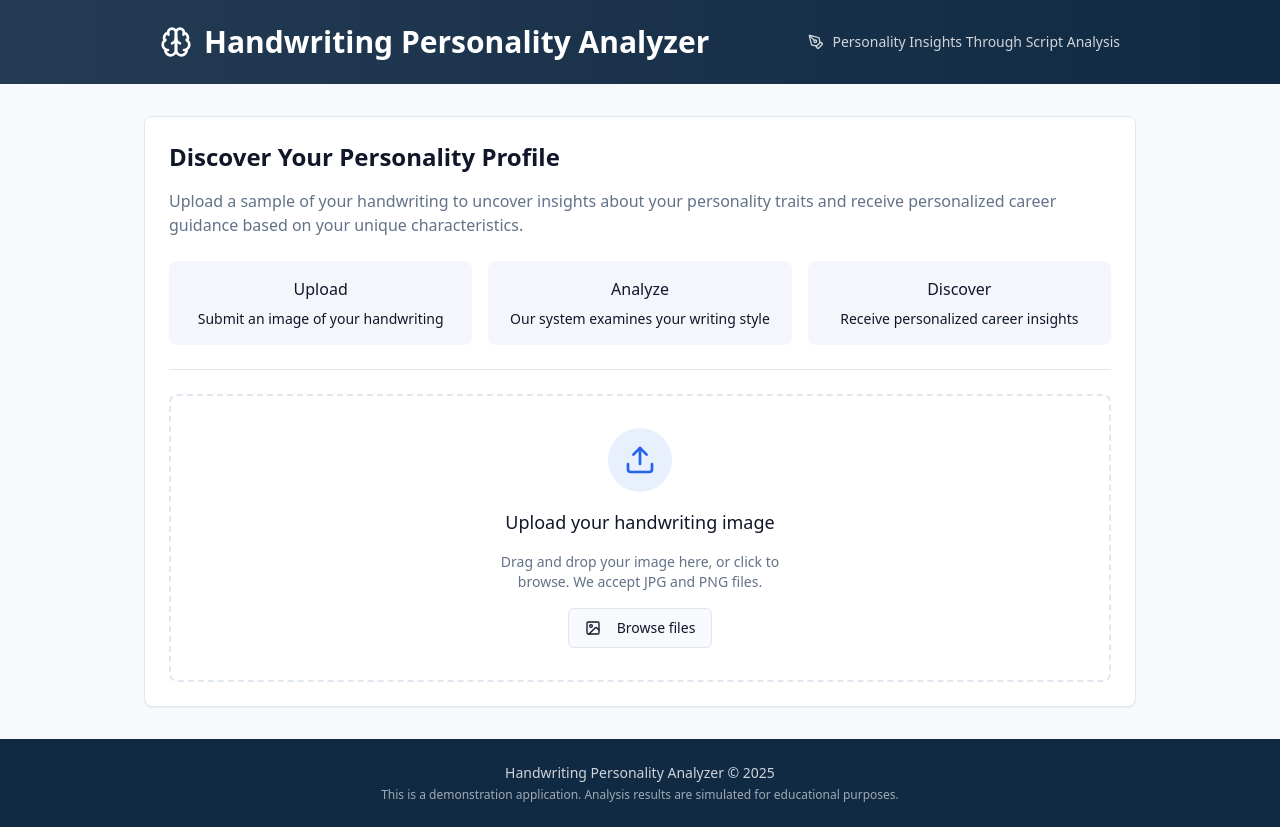
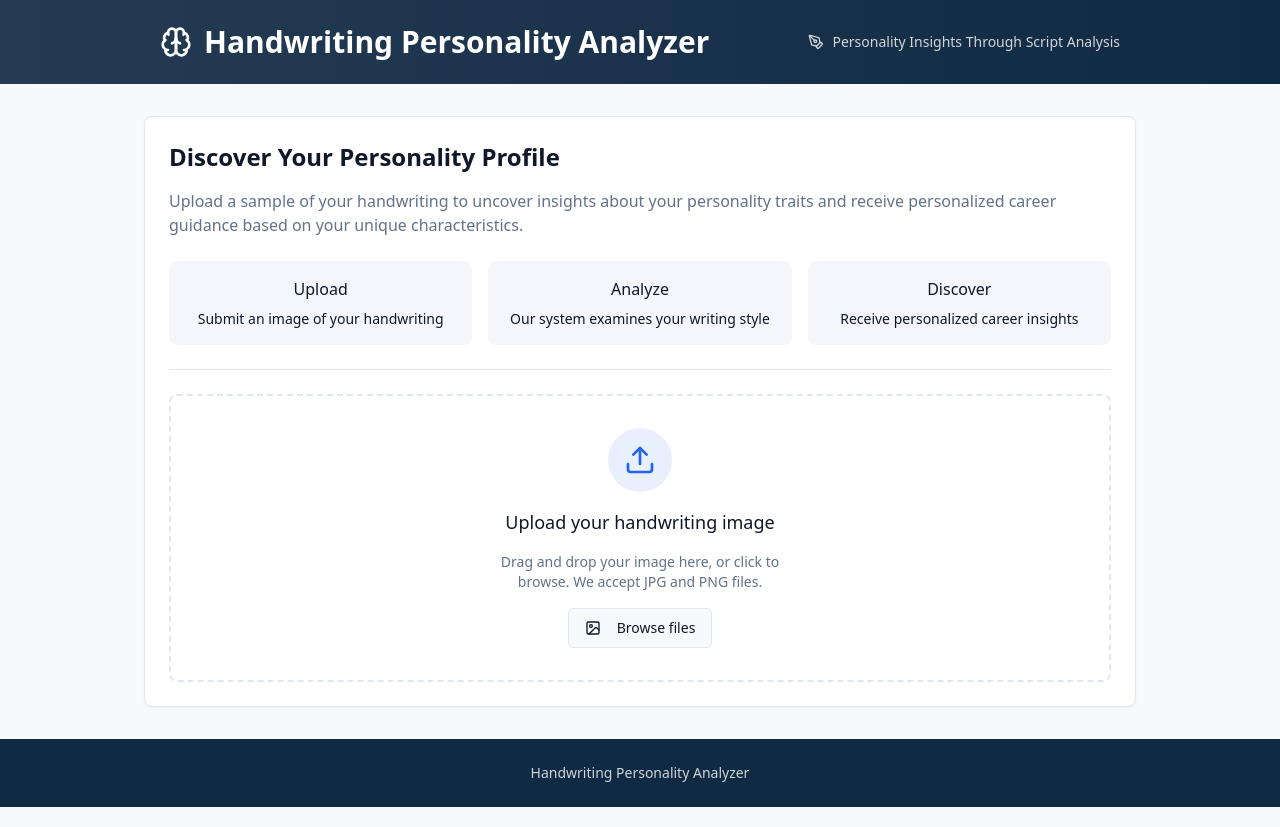
Before and after one commit to aparnah30/persona-script-navigator, a React (Vite) app: page / in a window 1280 px wide. Built offline with nearby package versions, Linux system fonts and the light colour scheme.

Commit message:
Refactor and remove demo features
- Integrate existing components.
- Remove copyright and demo text.
- Remove simulated results.

```diff
--- a/src/pages/Index.tsx
+++ b/src/pages/Index.tsx
@@ -21,7 +21,7 @@ const Index = () => {
       setHandwritingTraits(null);
       setCareerAnalysis(null);
 
-      // Analyze handwriting (simulated in this demo)
+      // Analyze handwriting
       const result = await analyzeHandwriting(file);
       setPersonalityTrait(result.personalityTrait);
       setHandwritingTraits(result.handwritingTraits);
@@ -105,10 +105,7 @@ const Index = () => {
       {/* Footer */}
       <footer className="bg-navy-900 text-white/80 py-6 px-4">
         <div className="container max-w-5xl mx-auto text-center text-sm">
-          <p>Handwriting Personality Analyzer © 2025</p>
-          <p className="mt-1 text-white/60 text-xs">
-            This is a demonstration application. Analysis results are simulated for educational purposes.
-          </p>
+          <p>Handwriting Personality Analyzer</p>
         </div>
       </footer>
     </div>
--- a/src/services/handwritingAnalysis.ts
+++ b/src/services/handwritingAnalysis.ts
@@ -7,19 +7,19 @@ export const handwritingCharacteristics = {
   wordSpacing: ["Close Spaced Words", "Far Spaced Words"]
 };
 
-// Function to simulate handwriting analysis
+// Function for handwriting analysis
 export async function analyzeHandwriting(image: File): Promise<{
   personalityTrait: string;
   handwritingTraits: Record<string, string>;
 }> {
   return new Promise((resolve) => {
-    // Simulate processing time
+    // Processing time
     setTimeout(() => {
       // Get a random personality trait
       const traits = ["Agreeableness", "Conscientiousness", "Extraversion", "Neuroticism", "Openness"];
       const randomTrait = traits[Math.floor(Math.random() * traits.length)];
 
-      // Generate random handwriting characteristics
+      // Generate handwriting characteristics
       const handwritingTraits = {
         letterSize: handwritingCharacteristics.letterSize[
           Math.floor(Math.random() * handwritingCharacteristics.letterSize.length)
```
